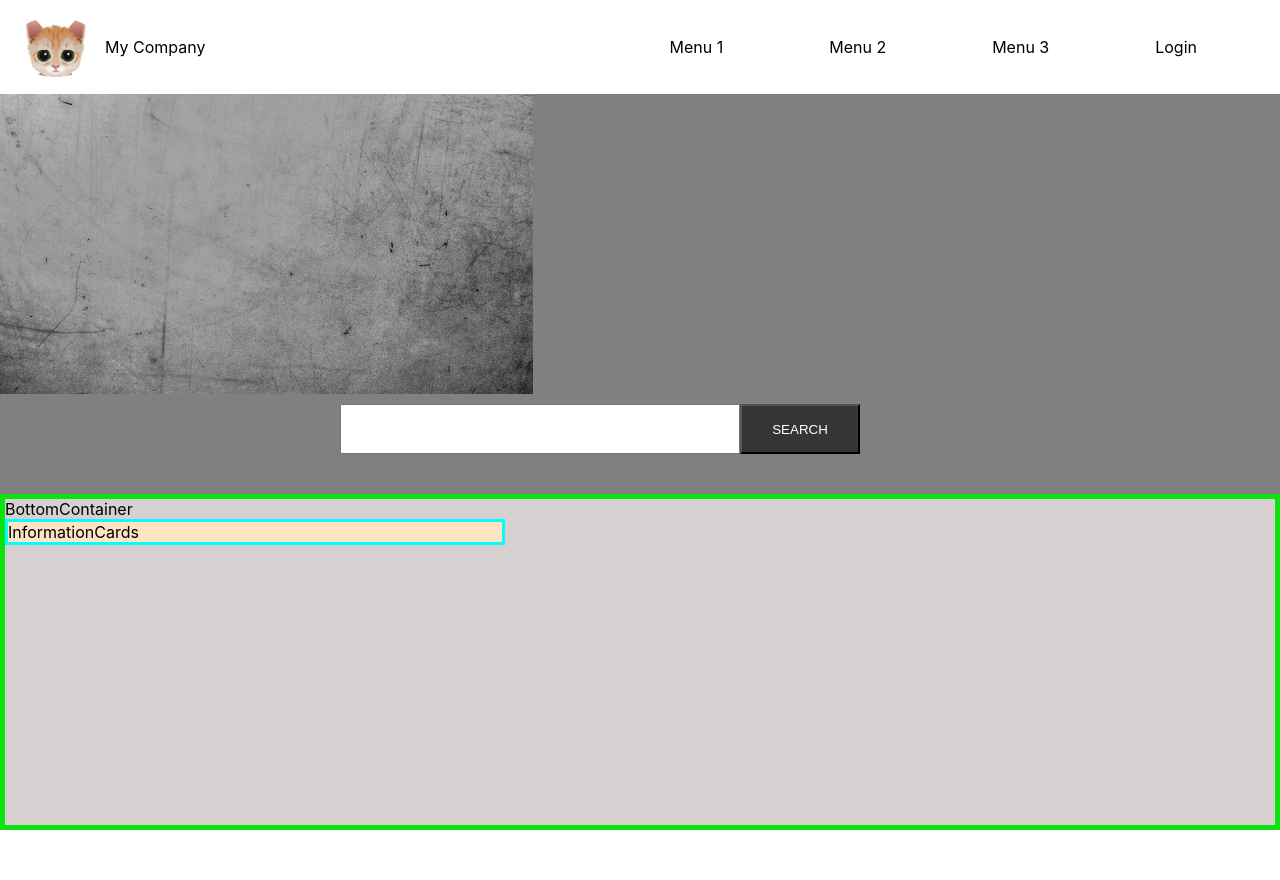
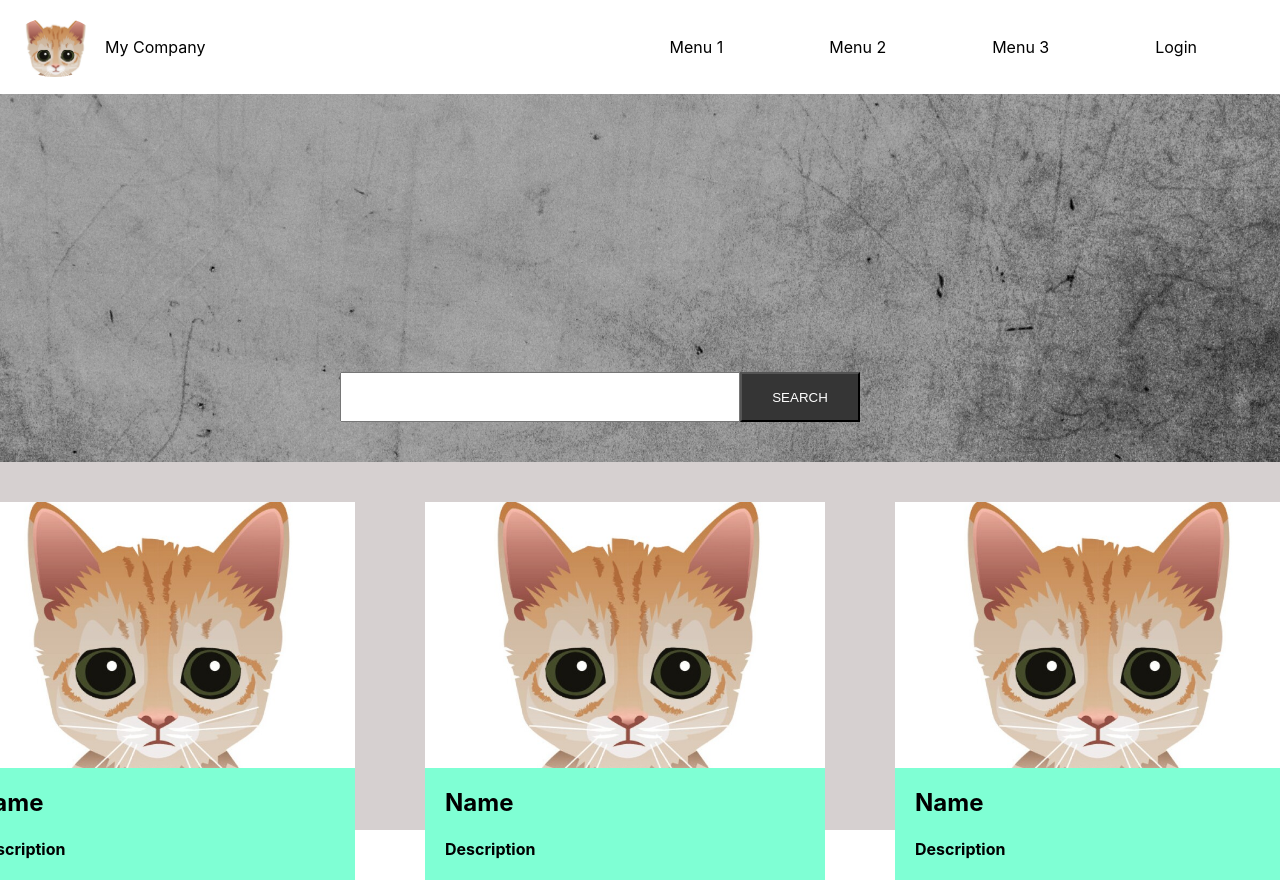
Before and after one commit to JorgeMarquet/L5-Mission-0, a React (Create React App) app in the folder mission0/: page / in a window 1280 px wide. Before the commit the page ends 830 px from the top, so only its background shows below. Built offline with nearby package versions, Linux system fonts and the light colour scheme.

Commit message:
finished initial draft of completed mission 0

```diff
--- a/mission0/src/components/BottomContainer.js
+++ b/mission0/src/components/BottomContainer.js
@@ -1,12 +1,49 @@
 import styles from "./BottomContainer.module.css";
 import InformationCards from "./InformationCards";
+import catImage from "../assets/logos/mittens.png";
 
 export default function BottomContainer() {
   return (
     <div id={styles.bottomContainer}>
-      <div>
-        BottomContainer
-        <InformationCards />
+      <div id={styles.informationCards}>
+        {/* <InformationCards /> */}
+
+        {/* Hardcoded cards */}
+        <div className={styles.informationCard}>
+          <img
+            src={catImage}
+            className={styles.informationCardImage}
+            alt="card image"
+          ></img>
+          <div className={styles.informationCardDetails}>
+            <h2>Name</h2>
+            <h4>Description</h4>
+          </div>
+        </div>
+
+        <div className={styles.informationCard}>
+          <img
+            src={catImage}
+            className={styles.informationCardImage}
+            alt="card image"
+          ></img>
+          <div className={styles.informationCardDetails}>
+            <h2>Name</h2>
+            <h4>Description</h4>
+          </div>
+        </div>
+
+        <div className={styles.informationCard}>
+          <img
+            src={catImage}
+            className={styles.informationCardImage}
+            alt="card image"
+          ></img>
+          <div className={styles.informationCardDetails}>
+            <h2>Name</h2>
+            <h4>Description</h4>
+          </div>
+        </div>
       </div>
     </div>
   );
--- a/mission0/src/components/BottomContainer.module.css
+++ b/mission0/src/components/BottomContainer.module.css
@@ -3,9 +3,35 @@
 }
 
 #bottomContainer {
-  border-style: solid;
+  position: relative;
+  /* border-style: solid;
   border-width: 5px;
-  border-color: rgb(12, 227, 12);
+  border-color: rgb(12, 227, 12); */
   background-color: rgb(214, 208, 208);
-  height: 42vh;
+  height: 46vh;
 }
+
+#informationCards {
+  display: flex;
+  justify-content: center;
+  vertical-align: center;
+}
+
+.informationCard {
+  position: relative;
+  display: flex;
+  flex-direction: column;
+  margin: 40px 50px 0px 20px;
+  /* padding: 150px 220px; */
+  background-color: white;
+}
+
+.informationCardImage {
+  width: 400px;
+  background-color: aqua;
+}
+
+.informationCardDetails {
+  background-color: aquamarine;
+  padding-left: 20px;
+}
--- a/mission0/src/components/InformationCards.module.css
+++ b/mission0/src/components/InformationCards.module.css
@@ -7,5 +7,10 @@
   border-color: aqua;
   background-color: bisque;
   width: 500px;
-  display: flex;
+  position: absolute;
+  left: 50%; /* Add this line to horizontally center the SearchBar */
+  bottom: auto;
+  transform: translateX(
+    -50%
+  ); /* Add this line to horizontally center the SearchBar */
 }
--- a/mission0/src/components/TopContainer.js
+++ b/mission0/src/components/TopContainer.js
@@ -6,11 +6,6 @@ export default function topContainer() {
   return (
     <div id={styles.topContainer}>
       <div>
-        <img
-          className={styles.backgroundImage}
-          alt="background"
-          src={backgroundImage}
-        ></img>
         <SearchBar />
       </div>
     </div>
--- a/mission0/src/components/TopContainer.module.css
+++ b/mission0/src/components/TopContainer.module.css
@@ -14,5 +14,9 @@
   border-color: rgb(243, 243, 7); */
   border-width: 5px;
   background-color: gray;
-  height: 50vh;
+  height: 46vh;
+  background-image: url("../assets/logos/background_images/gray_background.png");
+  background-size: cover;
+  background-repeat: no-repeat;
+  background-position: center;
 }
```
